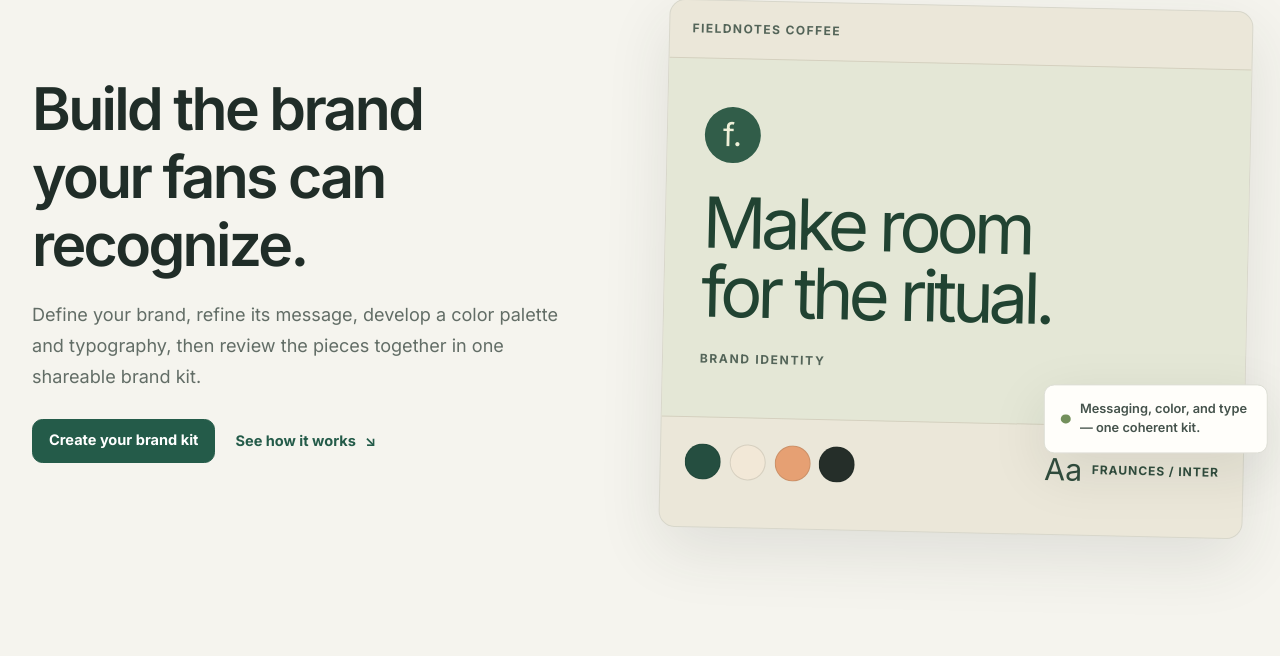
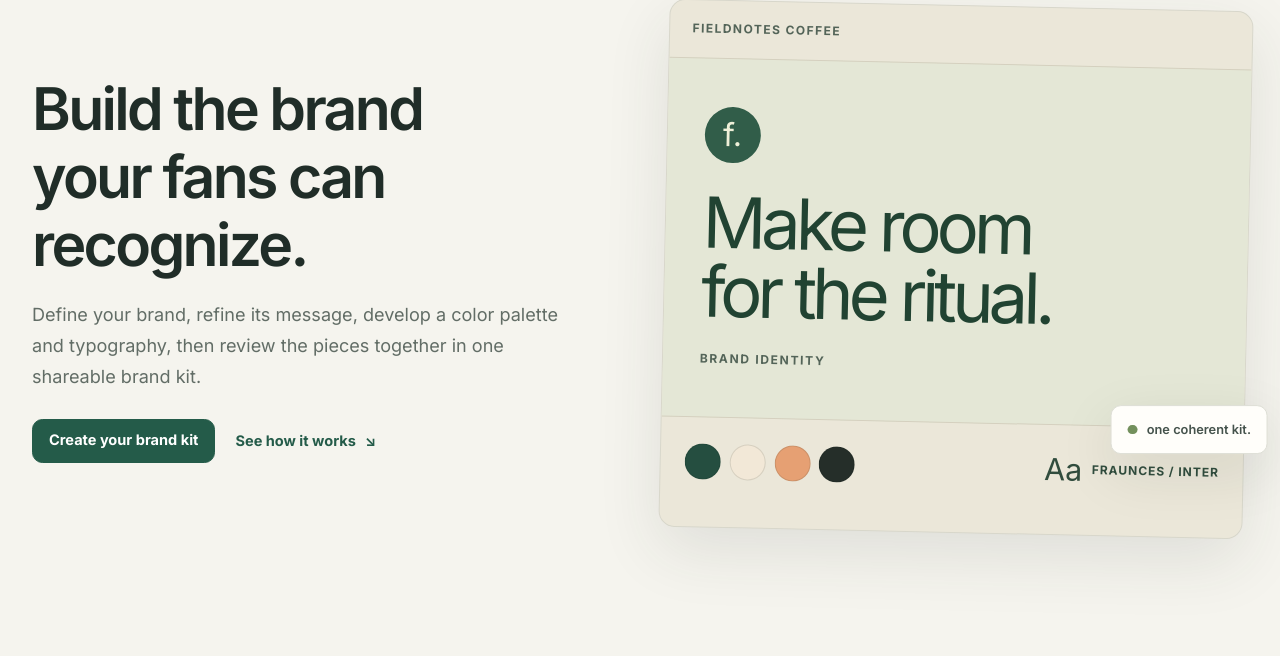
Before and after one commit to edimaudo/formaStudio, a FastAPI app: page / in a window 1280 px wide. Shown: the part 170-826 px from the top of the page. Run offline with FastAPI, Linux system fonts and the light colour scheme.

Commit message:
Update landing.html

```diff
--- a/app/templates/landing.html
+++ b/app/templates/landing.html
@@ -32,7 +32,7 @@
         </div>
         <div class="stage-type"><span>Aa</span><small>FRAUNCES / INTER</small></div>
       </div>
-      <div class="stage-note"><span class="note-dot"></span>Messaging, color, and type — one coherent kit.</div>
+      <div class="stage-note"><span class="note-dot"></span>one coherent kit.</div>
     </div>
   </section>
   <section id="capabilities" class="capabilities shell section-space">
```
